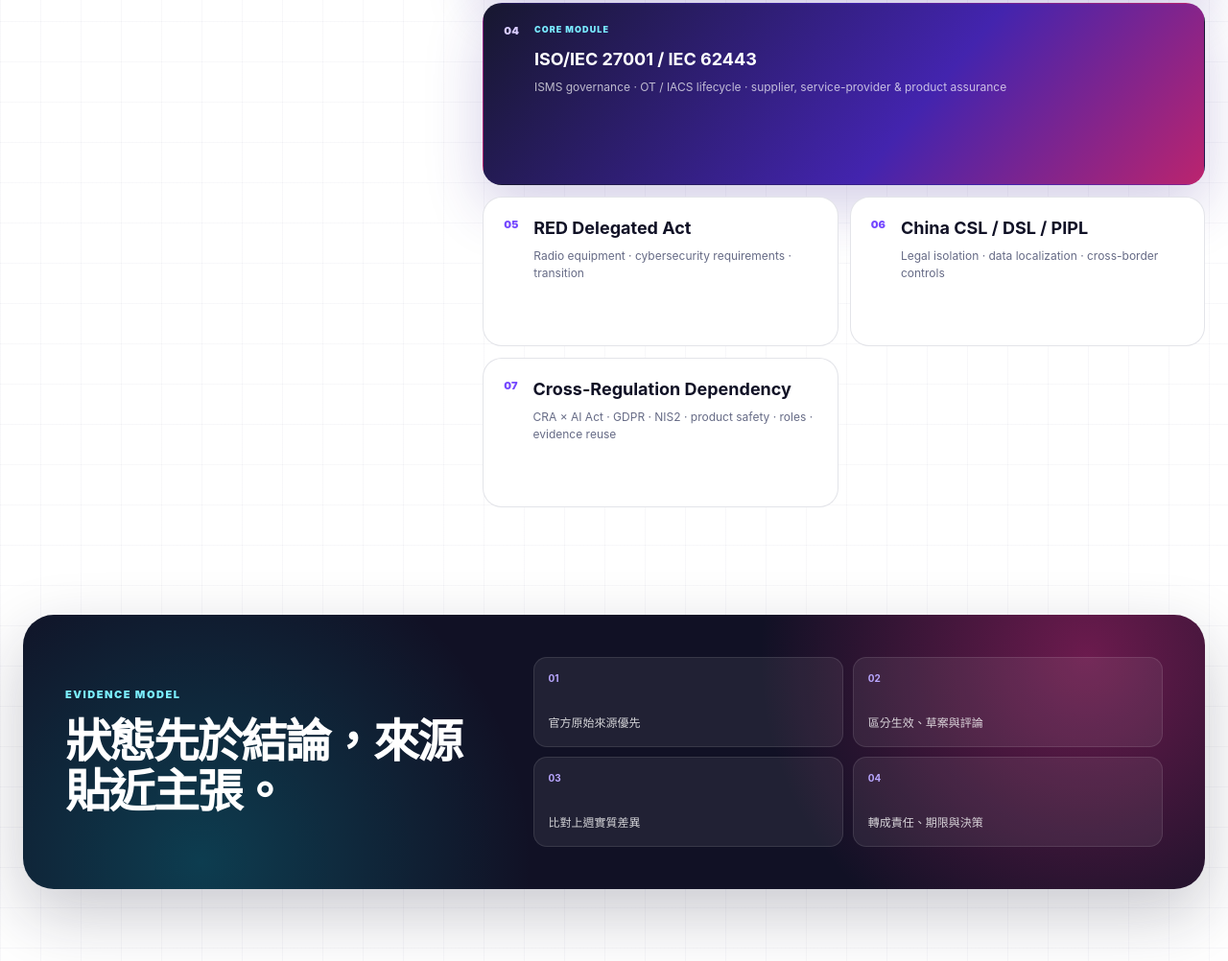
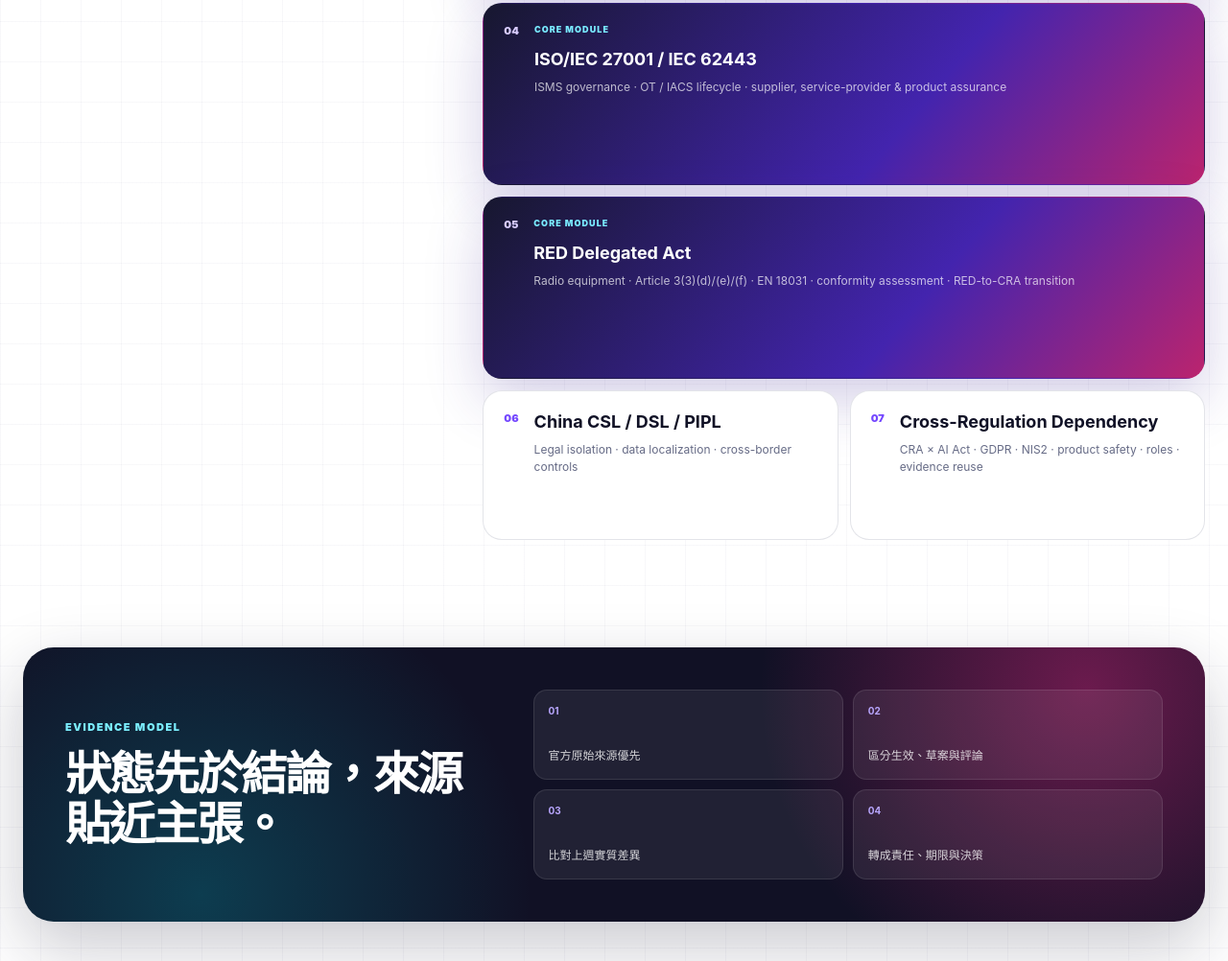
Before and after one commit to chinchiang/CyberRegulationWatch, a plain HTML site: page index.html in a window 1280 px wide. Shown: the part 2960-3962 px from the top of the page at 96% size. Drawn offline with Linux system fonts and the light colour scheme.

Commit message:
Promote RED DA to core monitoring module

```diff
--- a/index.html
+++ b/index.html
@@ -126,7 +126,7 @@
               <span class="status-label status-scheduled" data-i18n="scheduled">SCHEDULED</span>
               <h3 data-i18n="firstBriefTitle">首份整合週報將於 2026/08/03 08:00 發布</h3>
               <p data-i18n="firstBriefText">
-                現有 Cyber Regulation Watch 已整合 EU CRA、EU AI Act、NIS2／Czech Cybersecurity 與 ISO/IEC 27001／IEC 62443 專版模組；完成後將自動歸檔至此。
+                現有 Cyber Regulation Watch 已整合 EU CRA、EU AI Act、NIS2／Czech Cybersecurity、ISO/IEC 27001／IEC 62443 與 RED Delegated Act 五個核心專版模組；完成後將自動歸檔至此。
               </p>
             </div>
             <div class="launch-grid" aria-label="Initial monitoring configuration">
@@ -234,9 +234,13 @@
               <p>ISMS governance · OT / IACS lifecycle · supplier, service-provider & product assurance</p>
             </div>
           </article>
-          <article class="scope-card">
+          <article class="scope-card scope-featured scope-red">
             <span class="scope-number">05</span>
-            <div><h3>RED Delegated Act</h3><p>Radio equipment · cybersecurity requirements · transition</p></div>
+            <div>
+              <span class="scope-kicker">CORE MODULE</span>
+              <h3>RED Delegated Act</h3>
+              <p>Radio equipment · Article 3(3)(d)/(e)/(f) · EN 18031 · conformity assessment · RED-to-CRA transition</p>
+            </div>
           </article>
           <article class="scope-card">
             <span class="scope-number">06</span>
```
